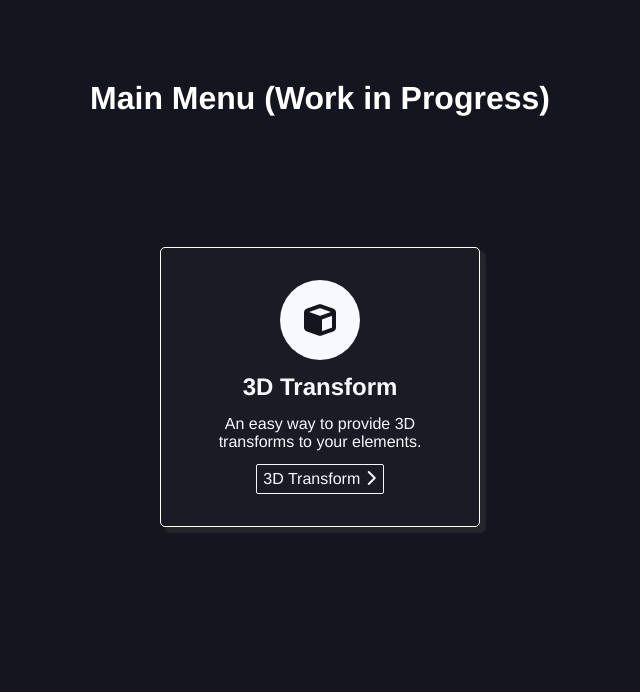
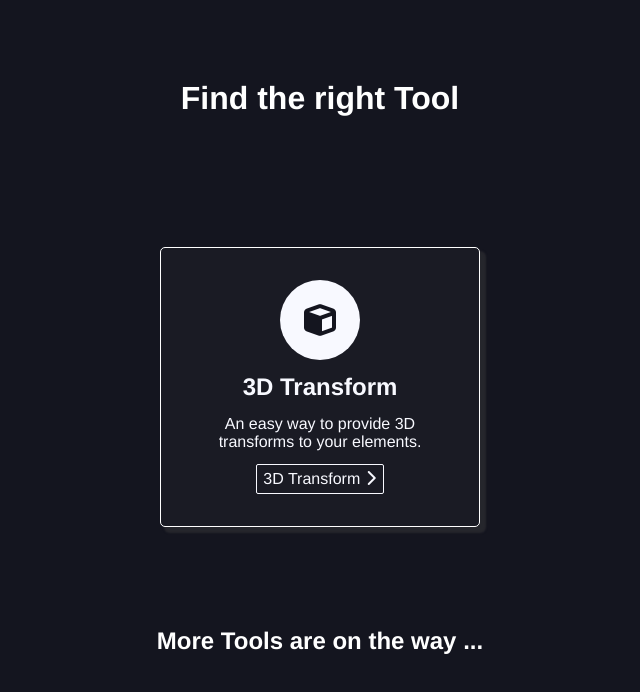
Before and after one commit to JoelStorr/shape-css, a Vue app: page /main-menu in a window 1280 px wide. Shown: the top 692 px of the page, without its empty margins (320-960 px from the left). Built offline with nearby package versions, Linux system fonts and the light colour scheme.

Commit message:
Edited Main Menu Text

```diff
--- a/src/views/MenueView.vue
+++ b/src/views/MenueView.vue
@@ -1,6 +1,6 @@
 <template>
   <div class="full-view">
-    <h1>Main Menu (Work in Progress)</h1>
+    <h1>Find the right Tool</h1>
 
     <div class="menue-container">
       <base-card-component
@@ -13,6 +13,7 @@
         :setPadding="['50px', '10px']"
       />
     </div>
+    <h2>More Tools are on the way ...</h2>
   </div>
 </template>
 
@@ -57,4 +58,8 @@ h1 {
   color: white;
   padding-top: 10vh;
 }
+h2 {
+  color: white;
+  margin-top: 50px;
+}
 </style>
```
